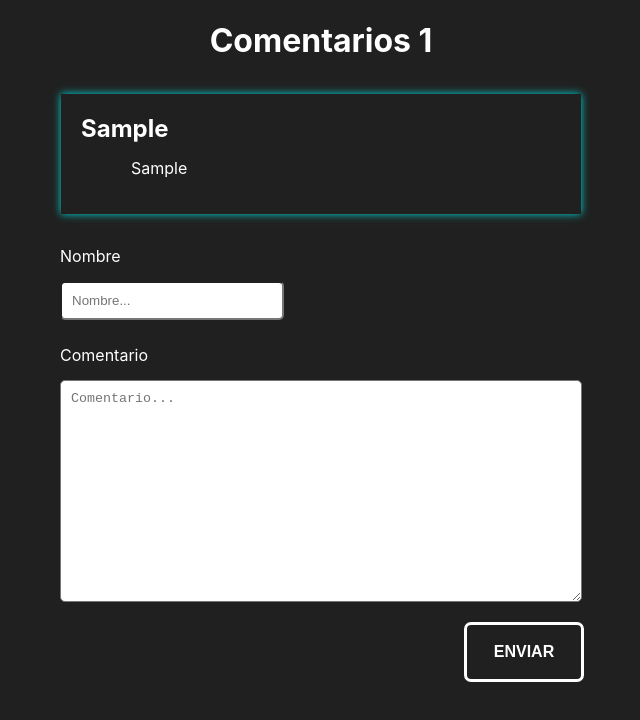
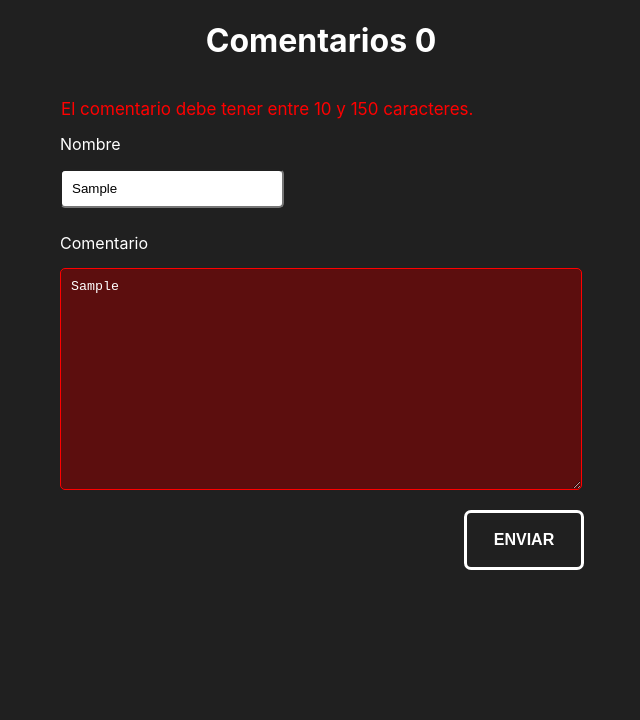
Before and after one commit to Ezequiiel98/react, a React (Create React App) app: page / in a window 1280 px wide. Both pictures are taken after typing "Sample", "Sample" into the empty fields and a click on the button "ENVIAR". Shown: the top 720 px of the page, without its empty margins (319-959 px from the left). Built offline with nearby package versions, Linux system fonts and the light colour scheme.

Commit message:
Agrego mensaje de error

```diff
--- a/src/App.css
+++ b/src/App.css
@@ -34,7 +34,7 @@ body {
     box-shadow: 0 0 8px #00d9d9;
     animation-duration: 1.5s;
     animation-name: comentario;
-
+    overflow-x: hidden;
 }
 
 .nombre {
@@ -45,6 +45,18 @@ body {
 .comentario {
     margin-left: 50px;
     margin-top: 15px;
+}
+
+.mensaje-error{
+    width: 515px;
+    padding: 0;
+    margin: 0;
+    margin-left: -5px;
+    color: red;
+    animation-duration: .7s;
+    animation-name: error;
+    font-size: 17px;
+    margin-bottom: -22px;
 }
 
 #btn-enviar {
@@ -80,6 +92,7 @@ body {
 .contenedor-input label {
     margin: 15px 0;
 }
+
 
 .contenedor-input input {
     padding: 10px;
@@ -128,3 +141,13 @@ body {
 
     }
 }
+@keyframes error{
+    from{
+        opacity: 0;
+        transform: translateY(20px);
+    }
+    to{
+        opacity: 1;
+        transform: translateY(0px);
+    }
+}
--- a/src/App.js
+++ b/src/App.js
@@ -3,7 +3,7 @@ import './App.css';
 
 function Comentarios(props){
 
-  /* tengo un objeto que es gastos este adentro tiene otros objetos que son los gastos asi mira
+  /* tengo un objeto que es comentarios este adentro tiene otros objetos que son los comentarios asi mira
              comentarios{
                           0: {
                              comentario: {
@@ -15,7 +15,6 @@ function Comentarios(props){
             entonces con el object.keys(this.props.comentarios) agarro las keys de comentario o sea el 0 ese y con eso puedo mandar como prop cada comentario para poder tener varios comentarios y la prop que mando de key es lo que necesita react para saber que es un componente diferente vendria a ser como un id */
    const comentario = Object.keys(props.comentarios).map(key => (
         <Comentario
-
             comentario={props.comentarios[key]}
             key={key}
         />
@@ -24,10 +23,7 @@ function Comentarios(props){
    return (
     <div className="comentarios">
         <h1 className="titulo-comentarios">Comentarios {props.numComentario}</h1>
-
         {comentario}
-
-
     </div>
   );
 }
@@ -43,6 +39,16 @@ function Comentarios(props){
       </div>
     );
 
+}
+
+function MensajeError(props){
+
+  const {componenteError, mensajeError} = props.error;
+  return(
+    <div className="mensaje-error">
+      <p>{componenteError} {mensajeError}</p>
+    </div>
+  )
 }
 
 function Formulario(props){
@@ -66,24 +72,56 @@ class App extends React.Component{
 
   state = {
     comentarios: {},
-    key: 0
+    key: 0,
+    error: {
+      estado: false,
+      componenteError: '',
+      mensajeError: ''
+    }
   };
 
   handleChange = (event) =>{
 
-    let elemento = event.target;
-    let caracteres = event.target.value.length;
-    let btnEnviar = document.querySelector('#btn-enviar');
+    const elemento = event.target;
+    const caracteres = event.target.value.length;
+    const btnEnviar = document.querySelector('#btn-enviar');
+    const elementoId = event.target.id;
+    let maximoCaracteres;
+    let minimoCaracteres;
+    let componenteError;
 
-    if(caracteres > 3 ){
+    // si el input es el de nombre le pongo esos limites de caracteres y si no le pongo los otros para el comentario
+    if (elementoId === 'input-nombre') {
+      maximoCaracteres = 20;
+      minimoCaracteres = 3;
+      componenteError = 'El nombre';
 
-      elemento.classList.remove('input-error');
-      btnEnviar.disabled = false;
+    } else {
+      maximoCaracteres = 150;
+      minimoCaracteres = 10;
+      componenteError = 'El comentario';
+    }
 
-    }else{
+    if (caracteres > minimoCaracteres && caracteres < maximoCaracteres) {
 
-      elemento.classList.add('input-error');
-      btnEnviar.disabled = true;
+        elemento.classList.remove('input-error');
+        btnEnviar.disabled = false;
+
+        this.setState({error: {
+          estado: false,
+        }});
+
+    } else {
+
+        elemento.classList.add('input-error');
+        btnEnviar.disabled = true;
+
+        this.setState({error: {
+          estado: true,
+          componenteError: componenteError,
+          mensajeError: 'debe tener entre ' + minimoCaracteres + ' y ' + maximoCaracteres + ' caracteres.'
+        }});
+
     };
 
   };
@@ -96,16 +134,15 @@ class App extends React.Component{
     let caracteresNombre = inputNombre.value.length;
     let caracteresComentario = inputComentario.value.length;
 
-    if(caracteresNombre > 3 && caracteresComentario > 3){
+    if (caracteresNombre > 3 && caracteresNombre < 20 && caracteresComentario > 10 && caracteresComentario < 150) {
 
       // si esta todo bien activo el boton y borro el color rojo
       inputNombre.classList.remove('input-error');
       inputComentario.classList.remove('input-error');
       btnEnviar.disabled = false;
 
-      // copio el objeto de comentarios del state para despues volver a subirlos con los cambios nuevos, si no lo copio es como que se sobreescribe  y no me guarda todo
+      // copio el objeto de comentarios del state (con el spread opertor ... ) para despues volver a subirlos con los cambios nuevos, si no lo copio es como que se sobreescribe  y no me guarda todo
       const comentarios = {...this.state.comentarios};
-
 
       let comentario = {
         nombre: inputNombre.value,
@@ -127,11 +164,13 @@ class App extends React.Component{
 
     }else{
 
-
       inputNombre.classList.add('input-error');
       inputComentario.classList.add('input-error');
       btnEnviar.disabled = true;
-
+      this.setState({error: {
+        estado: true,
+        mensajeError: 'Los campos nombre y/o comentario no pueden estar vacios.'
+      }});
     };
 
   };
@@ -141,6 +180,7 @@ class App extends React.Component{
     return(
          <div className="contenedor">
             <Comentarios comentarios={this.state.comentarios} numComentario={this.state.key}/>
+           {this.state.error.estado === true && <MensajeError error={this.state.error}  />}
            <Formulario  handleChange={this.handleChange}  handleClick={this.handleClick}/>
           </div>
       )
```
